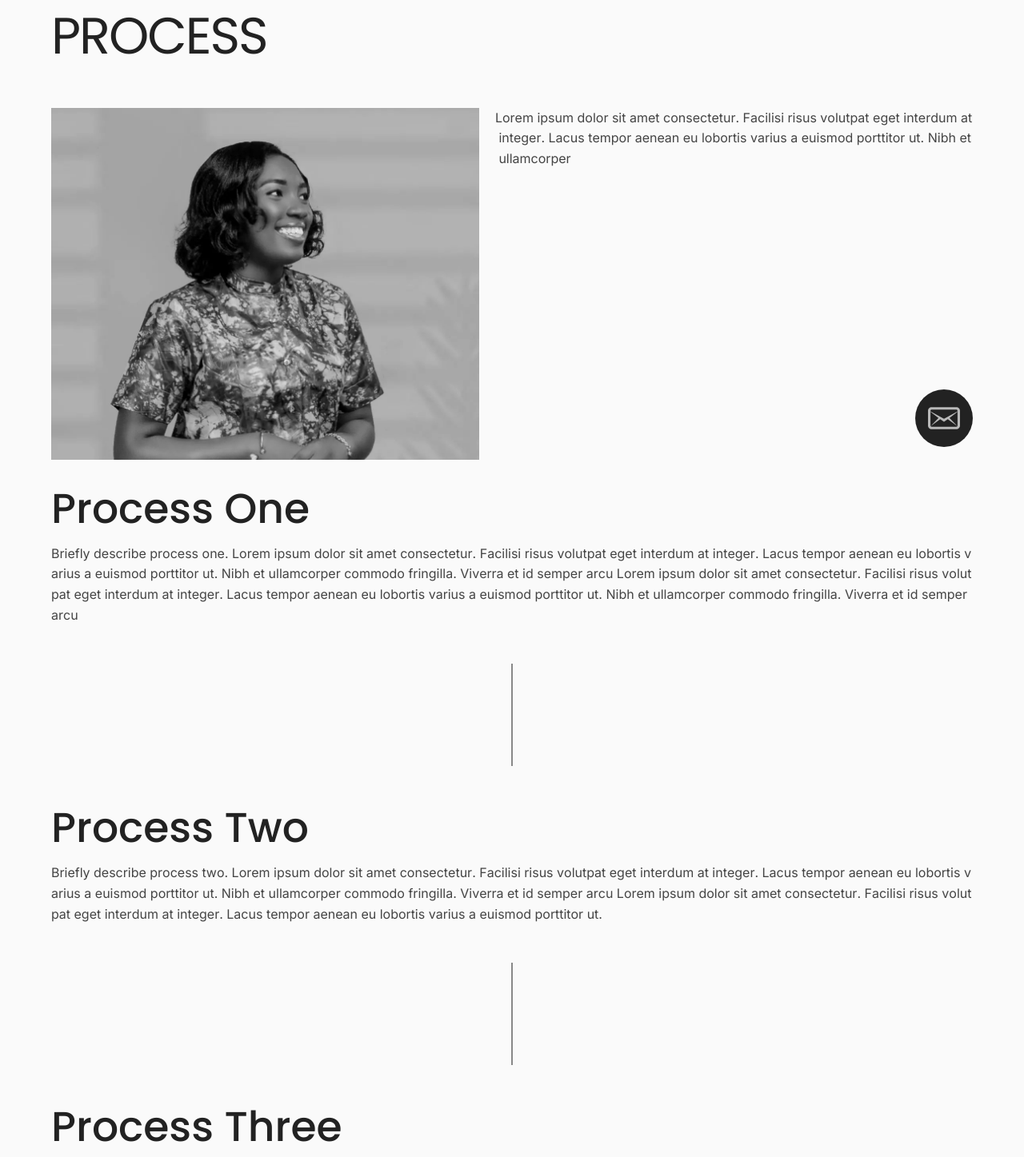
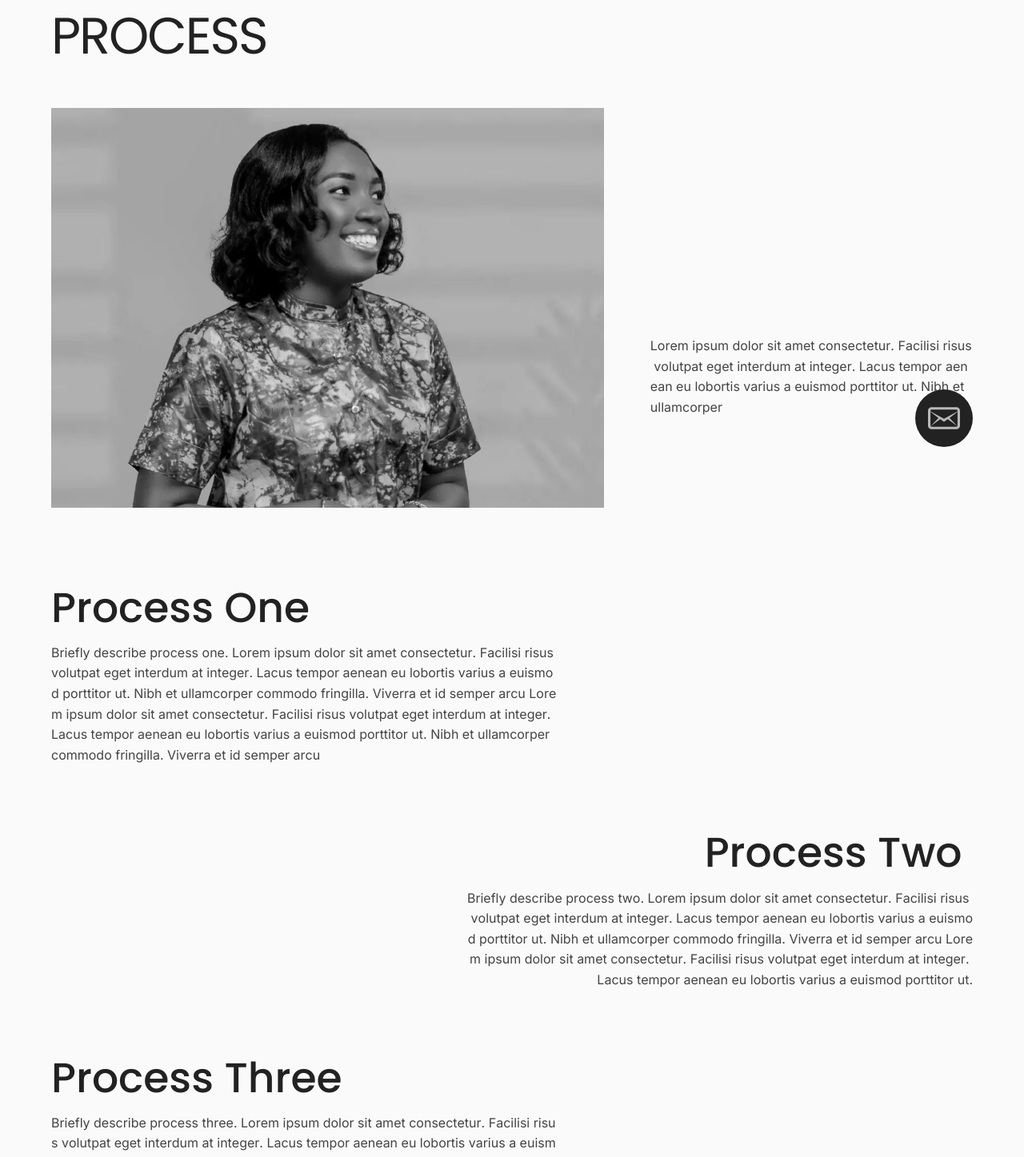
Before and after one commit to JhoellOpeyemi/mercy-jacob, a React (Vite) app: page /process in a window 1280 px wide. Shown: the part 201-1648 px from the top of the page at 80% size. Built offline with nearby package versions, Linux system fonts and the light colour scheme; a web font is replaced by a local one.

Commit message:
added process page media query

```diff
--- a/src/components/about/about-content/AboutContent.tsx
+++ b/src/components/about/about-content/AboutContent.tsx
@@ -15,7 +15,7 @@ const AboutContent = () => {
       <div className="about-content__container flex-column">
         <div className="about-content__intro">
           <div className="about-content__intro-image">
-            <Image src="/public/anjy.jpg" alt="alt" />
+            <Image src="/anjy.jpg" alt="alt" />
           </div>
           <div className="about-content__intro-texts">
             <p>
--- a/src/components/home/hero/Hero.tsx
+++ b/src/components/home/hero/Hero.tsx
@@ -19,7 +19,7 @@ const Hero = () => {
     <div className="hero-container" ref={heroRef}>
       <main className="hero flex-column">
         <div className="hero__media">
-          <Image src="/public/anjy.jpg" alt="alt" />
+          <Image src="/anjy.jpg" alt="alt" />
         </div>
 
         <h1 className="hero__title">
--- a/src/components/home/hero/hero.css
+++ b/src/components/home/hero/hero.css
@@ -61,10 +61,6 @@
     font-weight: 600;
   }
 
-  .hero__title span {
-    display: none;
-  }
-
   .hero__subtitle-container {
     order: 2;
   }
--- a/src/components/process/hero/Hero.tsx
+++ b/src/components/process/hero/Hero.tsx
@@ -1,6 +1,8 @@
 // components import
 import Intro from "@/components/utils/intro/Intro";
 import MessageIcon from "@/components/ui/message-icon/MessageIcon";
+
+import "./hero.css";
 
 const Hero = () => {
   return (
--- a/src/components/process/hero/hero.css
+++ b/src/components/process/hero/hero.css
@@ -0,0 +1,19 @@
+/* min width 769px */
+@media screen and (min-width: 48.0625rem) {
+  .process__hero .intro-content {
+    align-items: flex-end;
+    justify-content: space-between;
+  }
+
+  .process__hero .intro-image {
+    width: 60%;
+    aspect-ratio: 1 / 1.25;
+    height: unset;
+    max-height: 31.25rem;
+  }
+
+  .process__hero .intro-text {
+    width: 35%;
+    margin-bottom: 7rem;
+  }
+}
--- a/src/components/process/processes/processes.css
+++ b/src/components/process/processes/processes.css
@@ -15,3 +15,26 @@
 .process__item-container:last-child .process-connector {
   display: none;
 }
+
+/* min width 769px */
+@media screen and (min-width: 48.0625rem) {
+  .process-connector {
+    display: none;
+  }
+
+  .processes__list {
+    gap: 5rem;
+    margin-top: 4rem;
+  }
+
+  .process__item-container {
+    display: flex;
+    gap: unset;
+    width: 55%;
+  }
+
+  .process__item-container:nth-child(even) {
+    text-align: right;
+    align-self: flex-end;
+  }
+}
--- a/src/components/utils/intro/Intro.tsx
+++ b/src/components/utils/intro/Intro.tsx
@@ -22,7 +22,7 @@ const Intro = ({
 
       <div className="intro-content">
         <div className="intro-image">
-          <Image src="/public/anjy.jpg" alt="alt" />
+          <Image src="/anjy.jpg" alt="alt" />
         </div>
         <p className="intro-text">
           <Text texts={introText} />
--- a/src/components/utils/text/Text.tsx
+++ b/src/components/utils/text/Text.tsx
@@ -28,7 +28,7 @@ const Text = ({ texts }: TextProps) => {
         // delay: 1,
         scrollTrigger: {
           trigger: textsRef.current,
-          start: "top 90%",
+          start: "top 80%",
         },
       });
     },
--- a/src/components/utils/word/Word.tsx
+++ b/src/components/utils/word/Word.tsx
@@ -29,7 +29,7 @@ const Word = ({ words }: WordProps) => {
         // delay: 1,
         scrollTrigger: {
           trigger: wordsRef.current,
-          start: "top 90%",
+          start: "top 80%",
         },
       });
     },
```
Also changed, not shown: src/components/process/processes/process-card/process-card.css (line endings or trailing spaces).
